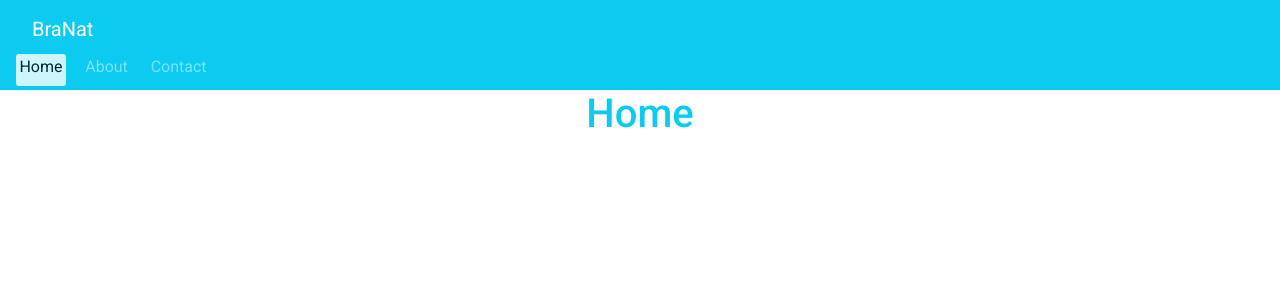
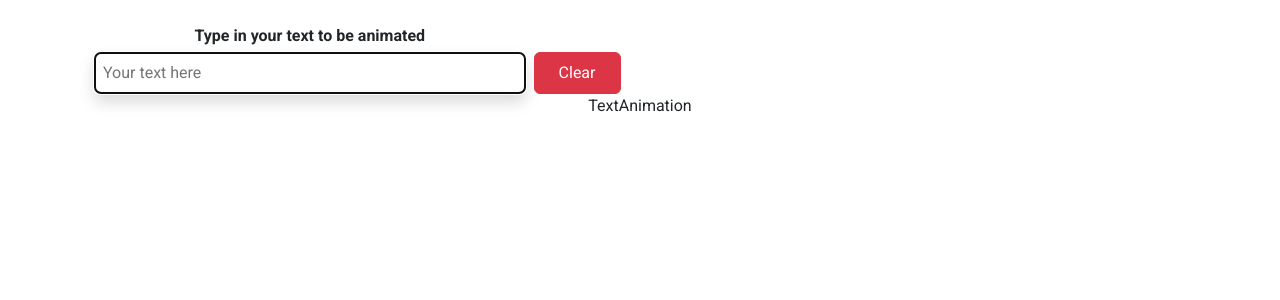
Before and after one commit to bra-nat/PushKnowledgeProjects, a React (Create React App) app: page / in a window 1280 px wide. Shown: the top 300 px of the page. Built offline with nearby package versions, Linux system fonts and the light colour scheme.

Commit message:
Built an to animate any text it receives.

```diff
--- a/package.json
+++ b/package.json
@@ -8,6 +8,7 @@
     "@testing-library/user-event": "^13.5.0",
     "bootstrap": "^5.3.0",
     "react": "^18.2.0",
+    "react-animated-text-content": "^1.0.1",
     "react-dom": "^18.2.0",
     "react-icons": "^4.10.1",
     "react-scripts": "5.0.1",
--- a/src/App.js
+++ b/src/App.js
@@ -2,7 +2,8 @@
 // import Alert from './projects/alert app/alert-app.component';
 import "bootstrap/dist/css/bootstrap.css";
 import "./App.css";
-import ResponsiveNav from "./projects/responsive-nav-app/responsive-nav.component";
+import TextAnimationApp from "./projects/text-animation-app/text-animation.component";
+// import ResponsiveNav from "./projects/responsive-nav-app/responsive-nav.component";
 // import NoteApp from "./projects/note-app/note-app.component";
 // import MagicPopup from "./projects/magic-popu-app/magic-popup.component";
 // import ProgressBarApp from "./projects/progress-bar-app/progress-bar-app.component";
@@ -51,7 +52,9 @@ function App() {
 
       {/* <NoteApp /> */}
 
-      <ResponsiveNav />
+      {/* <ResponsiveNav /> */}
+
+      <TextAnimationApp />
 
     </div>
   );
--- /dev/null
+++ b/src/projects/components/form-group/form-group.component.jsx
@@ -0,0 +1,33 @@
+import React from "react";
+
+const FormGroup = ({
+  labelText,
+  inputType,
+  placeholder,
+  values,
+  onInput,
+  onKeyUp,
+  onChange,
+  readOnly = false,
+  className,
+  reference,
+}) => {
+  return (
+    <div className="form-group ">
+      <label className="fw-bold">{labelText}</label>
+      <input
+        type={inputType}
+        placeholder={placeholder}
+        className={className}
+        value={values}
+        onInput={onInput}
+        onKeyUp={onKeyUp}
+        onChange={onChange}
+        readOnly={readOnly}
+        ref={reference}
+      />
+    </div>
+  );
+};
+
+export default FormGroup;
--- /dev/null
+++ b/src/projects/components/text-animation/text-animation.component.jsx
@@ -0,0 +1,8 @@
+
+const TextAnimation = () => {
+  return (
+    <div>TextAnimation</div>
+  )
+}
+
+export default TextAnimation;
--- /dev/null
+++ b/src/projects/text-animation-app/text-animation.component.jsx
@@ -0,0 +1,64 @@
+import { useState, useEffect, useRef } from "react";
+import TextAnimation from "../components/text-animation/text-animation.component";
+import Button from "../components/button/button.component";
+import FormGroup from "../components/form-group/form-group.component";
+import AnimatedText from "react-animated-text-content";
+
+const TextAnimationApp = () => {
+  const [inputValue, setInputValue] = useState("");
+
+  const [animatedText, setAnimatedText] = useState("");
+
+  const handleInputChange = (e) => {
+    setInputValue(e.target.value);
+  };
+
+  const handleClear = () => {
+    setAnimatedText(inputValue);
+    setInputValue(() => "");
+  };
+
+let inputText = useRef(null)
+
+useEffect(() => {
+  inputText.current.focus();
+})
+
+  return (
+    <div className="container text-center">
+      <form
+        className="container d-flex align-items-end mt-4"
+        onSubmit={(e) => e.preventDefault()}>
+        <FormGroup
+          labelText={"Type in your text to be animated"}
+          inputType={"text"}
+          values={inputValue}
+          placeholder={"Your text here"}
+          className={"w-100 shadow border-1 mt-1 p-2 rounded outline-0"}
+          onChange={handleInputChange}
+          reference={inputText}
+        />
+        <Button
+          text={"Clear"}
+          btnClass={"btn btn-danger ms-2 px-4 py-2"}
+          onClick={handleClear}
+        />
+      </form>
+      <TextAnimation />
+      {animatedText && (
+        <AnimatedText
+          type="char"
+          /*
+          duration={1.1}
+          animation={{ x: "-150px", y: "250px", ease: "linear", }}
+          interval={0.04}
+          */
+          className="fw-bold fs-1">
+          {animatedText}
+        </AnimatedText>
+      )}
+    </div>
+  );
+};
+
+export default TextAnimationApp;
```
Also changed, not shown: src/projects/text-animation-app/text-animation.styles.scss (added), 1 other file (tests, documents, lock files or other folders).
